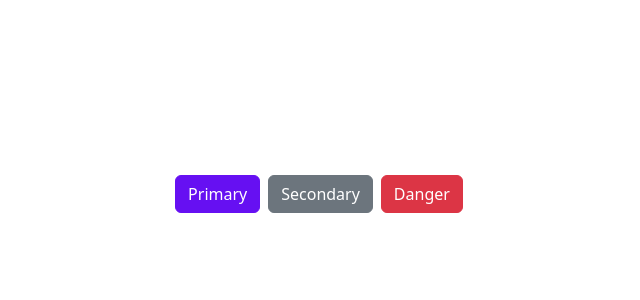
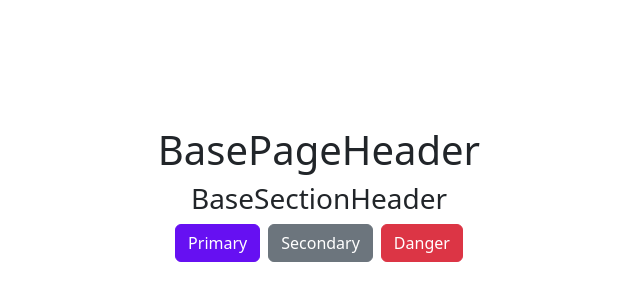
Before and after one commit to jcoliz/vue-base-controls, a Vue app: page / in a window 1280 px wide. Shown: the part 206-506 px from the top of the page, without its empty margins (321-961 px from the left). Built offline with nearby package versions, Linux system fonts and the light colour scheme.

Commit message:
feat: Add [age and section headers
Update to 0.0.9

```diff
--- a/package.json
+++ b/package.json
@@ -1,7 +1,7 @@
 {
   "name": "@coliz/vue-base-controls",
   "private": false,
-  "version": "0.0.8",
+  "version": "0.0.9",
   "author": "James Coliz, Jr. <jcoliz@outlook.com>",
   "license": "MIT",
   "repository": {
--- a/src/App.vue
+++ b/src/App.vue
@@ -1,5 +1,11 @@
+
+import BaseSectionHeader from './components/BaseSectionHeader.vue';
+
+import BasePageHeader from './components/BasePageHeader.vue';
 <template>
   <div>
+    <BasePageHeader>BasePageHeader</BasePageHeader>
+    <BaseSectionHeader>BaseSectionHeader</BaseSectionHeader>
     <BaseButton visual="primary" class="me-2">Primary</BaseButton>
     <BaseButton visual="secondary" class="me-2">Secondary</BaseButton>
     <BaseButton visual="danger">Danger</BaseButton>
--- /dev/null
+++ b/src/components/BasePageHeader.vue
@@ -0,0 +1,5 @@
+<template>
+    <h1 class="base-page-header">
+        <slot/>
+    </h1>
+</template>
--- /dev/null
+++ b/src/components/BaseSectionHeader.vue
@@ -0,0 +1,5 @@
+<template>
+    <h3 class="base-section-header">
+        <slot/>
+    </h3>
+</template>
--- a/src/index.ts
+++ b/src/index.ts
@@ -1,6 +1,12 @@
 import BaseButton from "./components/BaseButton.vue";
+import BasePageHeader from "./components/BasePageHeader.vue";
+import BaseSectionHeader from "./components/BaseSectionHeader.vue";
+
 import type { App } from 'vue'
 function install(app: App) {
     app.component('BaseButton', BaseButton)
+    app.component('BasePageHeader', BasePageHeader)
+    app.component('BaseSectionHeader', BaseSectionHeader)
 }
-export { BaseButton, install as default }
+
+export { install as default }
```
